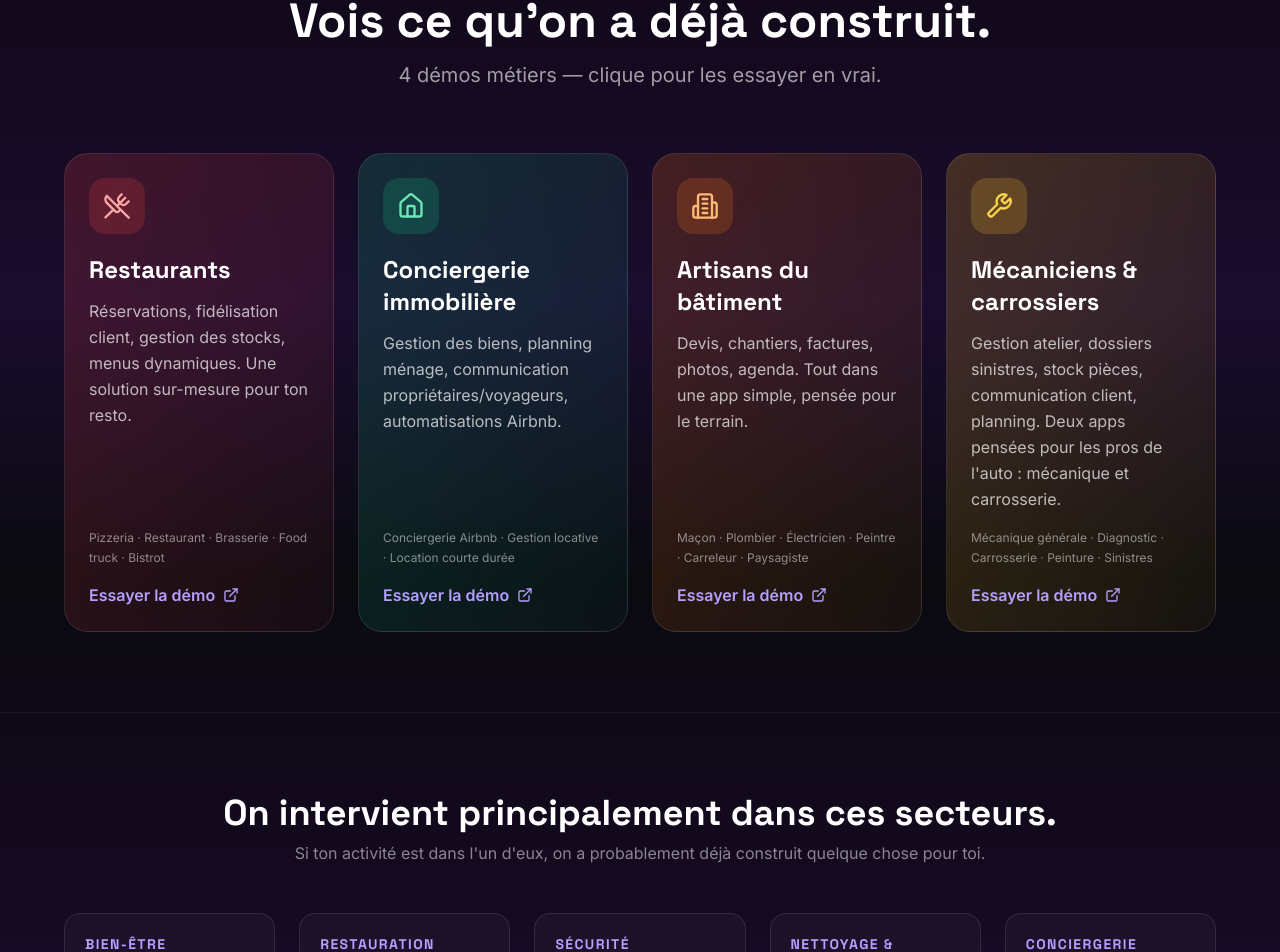
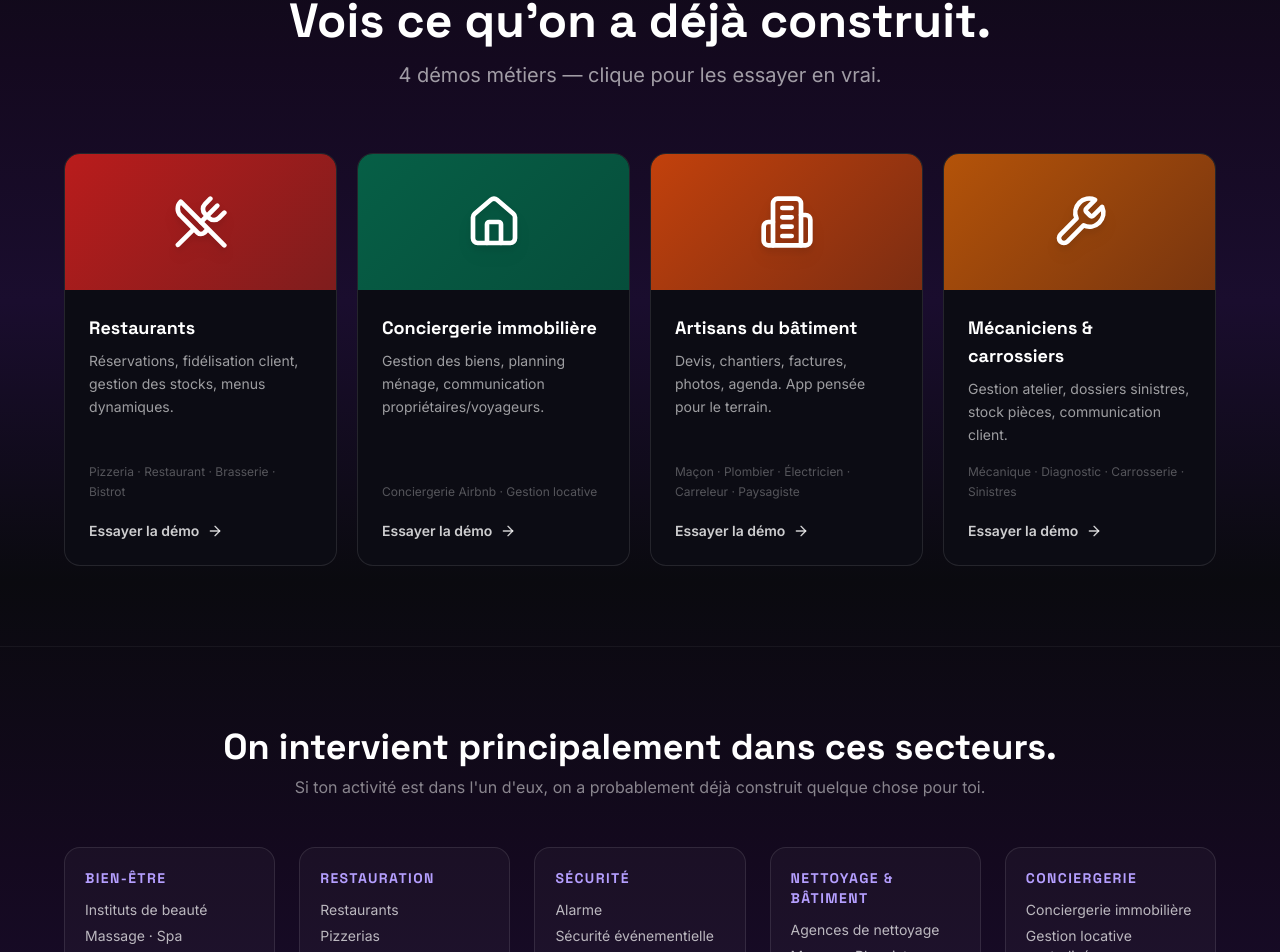
Before and after one commit to DigitalPulseAgency/SITE-AGENCE-definitif, a React (Vite) app: page /automatisations in a window 1280 px wide. Shown: the part 1018-1970 px from the top of the page. Built offline with nearby package versions, Linux system fonts and the light colour scheme.

Commit message:
automatisations: redesign cards — header coloré + glow hover

```diff
--- a/src/pages/Automatisations.jsx
+++ b/src/pages/Automatisations.jsx
@@ -7,45 +7,49 @@ export default function Automatisations() {
       id: 'restaurant',
       icon: UtensilsCrossed,
       nom: 'Restaurants',
-      desc: 'Réservations, fidélisation client, gestion des stocks, menus dynamiques. Une solution sur-mesure pour ton resto.',
-      exemples: 'Pizzeria · Restaurant · Brasserie · Food truck · Bistrot',
+      desc: 'Réservations, fidélisation client, gestion des stocks, menus dynamiques.',
+      exemples: 'Pizzeria · Restaurant · Brasserie · Bistrot',
       url: '/demo/restaurant',
-      gradient: 'from-red-500/20 to-rose-500/5',
-      iconBg: 'bg-red-500/20',
-      iconColor: 'text-red-300'
+      headerFrom: '#b91c1c',
+      headerTo: '#7f1d1d',
+      glow: '0 0 50px rgba(239,68,68,0.35)',
+      border: 'rgba(239,68,68,0.5)',
     },
     {
       id: 'conciergerie',
       icon: Home,
       nom: 'Conciergerie immobilière',
-      desc: 'Gestion des biens, planning ménage, communication propriétaires/voyageurs, automatisations Airbnb.',
-      exemples: 'Conciergerie Airbnb · Gestion locative · Location courte durée',
+      desc: 'Gestion des biens, planning ménage, communication propriétaires/voyageurs.',
+      exemples: 'Conciergerie Airbnb · Gestion locative',
       url: '/demo/conciergerie',
-      gradient: 'from-emerald-500/20 to-teal-500/5',
-      iconBg: 'bg-emerald-500/20',
-      iconColor: 'text-emerald-300'
+      headerFrom: '#065f46',
+      headerTo: '#064e3b',
+      glow: '0 0 50px rgba(16,185,129,0.35)',
+      border: 'rgba(16,185,129,0.5)',
     },
     {
       id: 'btp',
       icon: Building2,
       nom: 'Artisans du bâtiment',
-      desc: 'Devis, chantiers, factures, photos, agenda. Tout dans une app simple, pensée pour le terrain.',
-      exemples: 'Maçon · Plombier · Électricien · Peintre · Carreleur · Paysagiste',
+      desc: 'Devis, chantiers, factures, photos, agenda. App pensée pour le terrain.',
+      exemples: 'Maçon · Plombier · Électricien · Carreleur · Paysagiste',
       url: '/demo/btp',
-      gradient: 'from-orange-500/20 to-amber-500/5',
-      iconBg: 'bg-orange-500/20',
-      iconColor: 'text-orange-300'
+      headerFrom: '#c2410c',
+      headerTo: '#7c2d12',
+      glow: '0 0 50px rgba(249,115,22,0.35)',
+      border: 'rgba(249,115,22,0.5)',
     },
     {
       id: 'auto',
       icon: Wrench,
       nom: 'Mécaniciens & carrossiers',
-      desc: 'Gestion atelier, dossiers sinistres, stock pièces, communication client, planning. Deux apps pensées pour les pros de l\'auto : mécanique et carrosserie.',
-      exemples: 'Mécanique générale · Diagnostic · Carrosserie · Peinture · Sinistres',
+      desc: 'Gestion atelier, dossiers sinistres, stock pièces, communication client.',
+      exemples: 'Mécanique · Diagnostic · Carrosserie · Sinistres',
       url: '/demo/auto',
-      gradient: 'from-amber-400/20 to-yellow-500/5',
-      iconBg: 'bg-amber-400/20',
-      iconColor: 'text-amber-300'
+      headerFrom: '#b45309',
+      headerTo: '#78350f',
+      glow: '0 0 50px rgba(245,158,11,0.35)',
+      border: 'rgba(245,158,11,0.5)',
     },
   ];
 
@@ -82,20 +86,41 @@ export default function Automatisations() {
             <p className="text-xl text-white/60 max-w-2xl mx-auto">4 démos métiers — clique pour les essayer en vrai.</p>
           </div>
 
-          <div className="grid md:grid-cols-2 lg:grid-cols-4 gap-6">
+          <div className="grid md:grid-cols-2 lg:grid-cols-4 gap-5">
             {metiers.map((metier) => {
               const Icon = metier.icon;
               return (
-                <a key={metier.id} href={metier.url} className={`group relative bg-gradient-to-br ${metier.gradient} border border-white/10 rounded-3xl p-6 hover:border-[#6B3FE8]/50 transition-all hover:scale-[1.02] flex flex-col`}>
-                  <div className={`w-14 h-14 rounded-2xl ${metier.iconBg} flex items-center justify-center mb-5`}>
-                    <Icon className={`w-7 h-7 ${metier.iconColor}`} />
+                <a
+                  key={metier.id}
+                  href={metier.url}
+                  className="group flex flex-col rounded-2xl overflow-hidden border border-white/10 bg-[#0c0c14] cursor-pointer transition-all duration-300 hover:scale-[1.03] hover:-translate-y-1"
+                  style={{ '--glow': metier.glow, '--border': metier.border }}
+                  onMouseEnter={e => {
+                    e.currentTarget.style.boxShadow = metier.glow;
+                    e.currentTarget.style.borderColor = metier.border;
+                  }}
+                  onMouseLeave={e => {
+                    e.currentTarget.style.boxShadow = 'none';
+                    e.currentTarget.style.borderColor = 'rgba(255,255,255,0.1)';
+                  }}
+                >
+                  {/* Header coloré */}
+                  <div
+                    className="flex items-center justify-center py-10"
+                    style={{ background: `linear-gradient(135deg, ${metier.headerFrom}, ${metier.headerTo})` }}
+                  >
+                    <Icon className="w-14 h-14 text-white drop-shadow-lg" />
                   </div>
-                  <h3 className="text-2xl font-bold mb-3">{metier.nom}</h3>
-                  <p className="text-white/70 mb-4 leading-relaxed flex-grow">{metier.desc}</p>
-                  <div className="text-xs text-white/50 mb-4 leading-relaxed">{metier.exemples}</div>
-                  <div className="inline-flex items-center gap-2 text-[#B59FFF] font-semibold group-hover:gap-3 transition-all">
-                    Essayer la démo
-                    <ExternalLink className="w-4 h-4" />
+
+                  {/* Contenu */}
+                  <div className="flex flex-col flex-grow p-6">
+                    <h3 className="text-lg font-bold mb-2 text-white">{metier.nom}</h3>
+                    <p className="text-white/60 text-sm leading-relaxed flex-grow mb-4">{metier.desc}</p>
+                    <div className="text-xs text-white/30 mb-5 leading-relaxed">{metier.exemples}</div>
+                    <div className="flex items-center gap-2 text-sm font-semibold text-white/80 group-hover:text-white transition-colors duration-200">
+                      Essayer la démo
+                      <ArrowRight className="w-4 h-4 group-hover:translate-x-1 transition-transform duration-200" />
+                    </div>
                   </div>
                 </a>
               );
```
